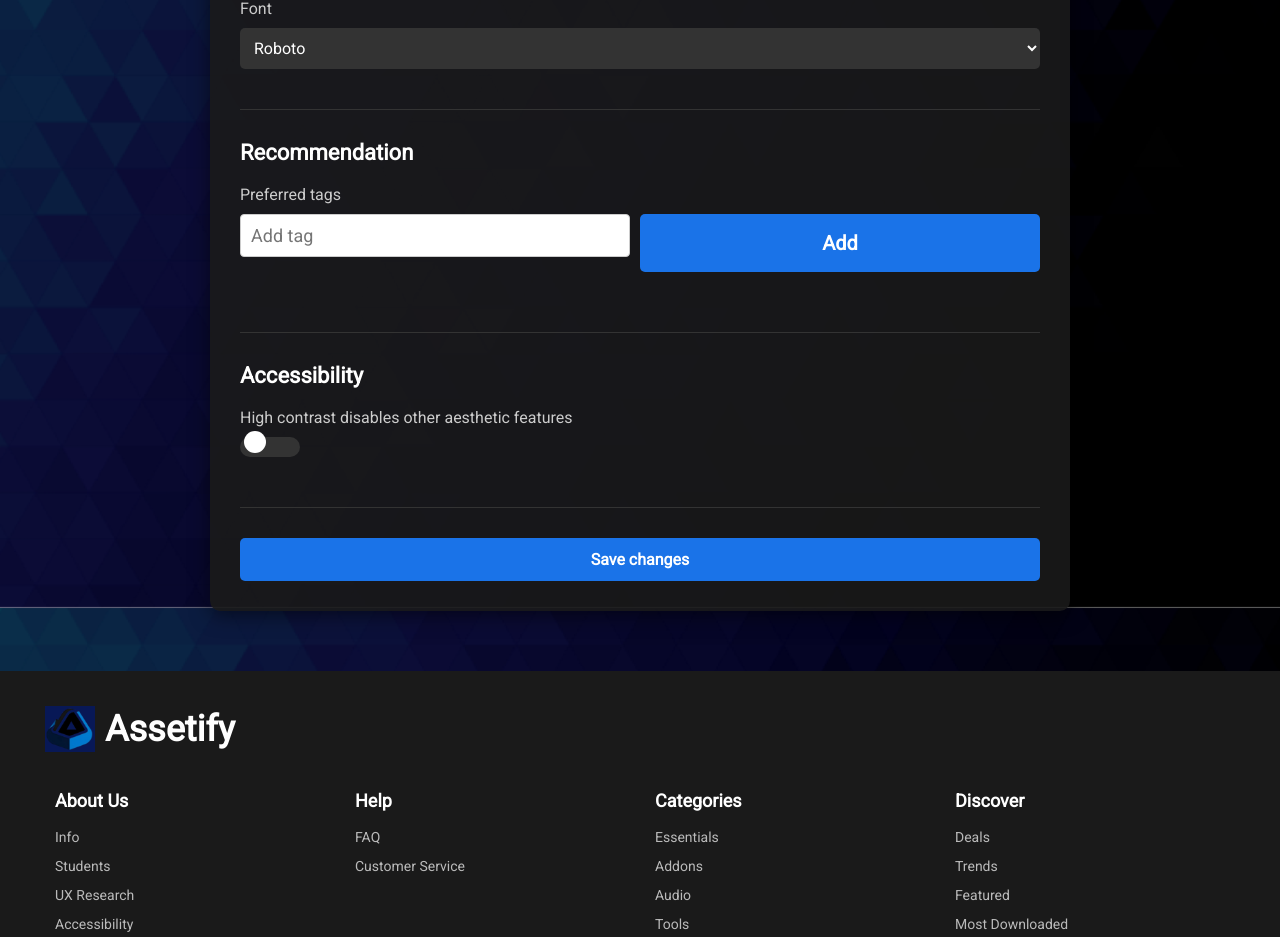
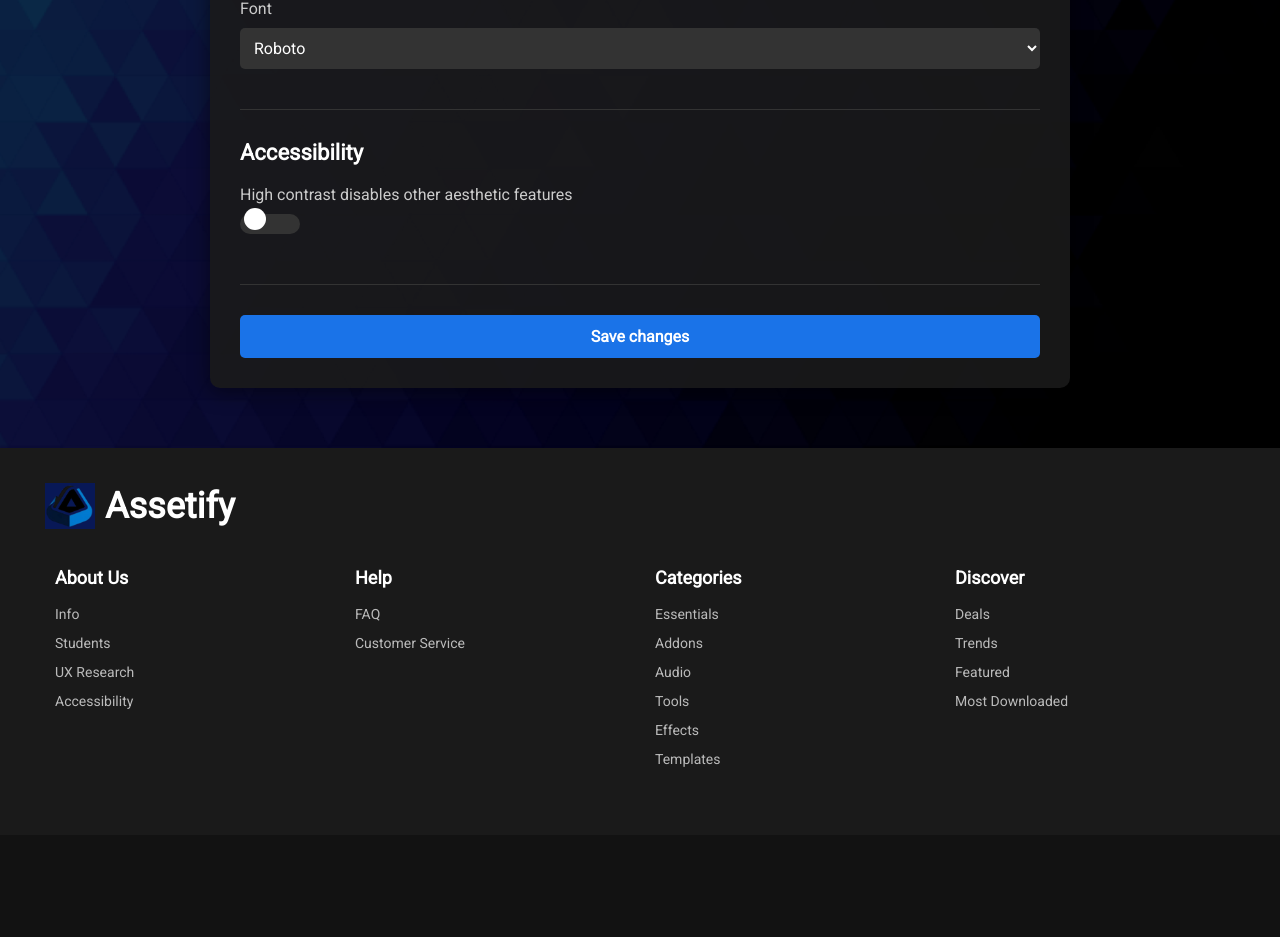
Before and after one commit to estrelladosa/assetify, a React (Create React App) app in the folder frontend/: page /config in a window 1280 px wide. Shown: the part 992-1929 px from the top of the page. After the commit the page ends 1827 px from the top, so only its background shows below. Built offline with nearby package versions, Linux system fonts and the light colour scheme.

Commit message:
config fix

```diff
--- a/frontend/src/pages/Config.jsx
+++ b/frontend/src/pages/Config.jsx
@@ -677,7 +677,7 @@ const Config = () => {
         </div>
       </div>
 
-      <div className="config-section">
+      {/* <div className="config-section">
         <h2>{t("config.recommendation")}</h2>
         <div className="config-option">
           <label>{t("config.tags")}</label>
@@ -700,7 +700,7 @@ const Config = () => {
             ))}
           </div>
         </div>
-      </div>
+      </div> */}
 
       <div className="config-section">
         <h2>{t("config.accessibility")}</h2>
```
